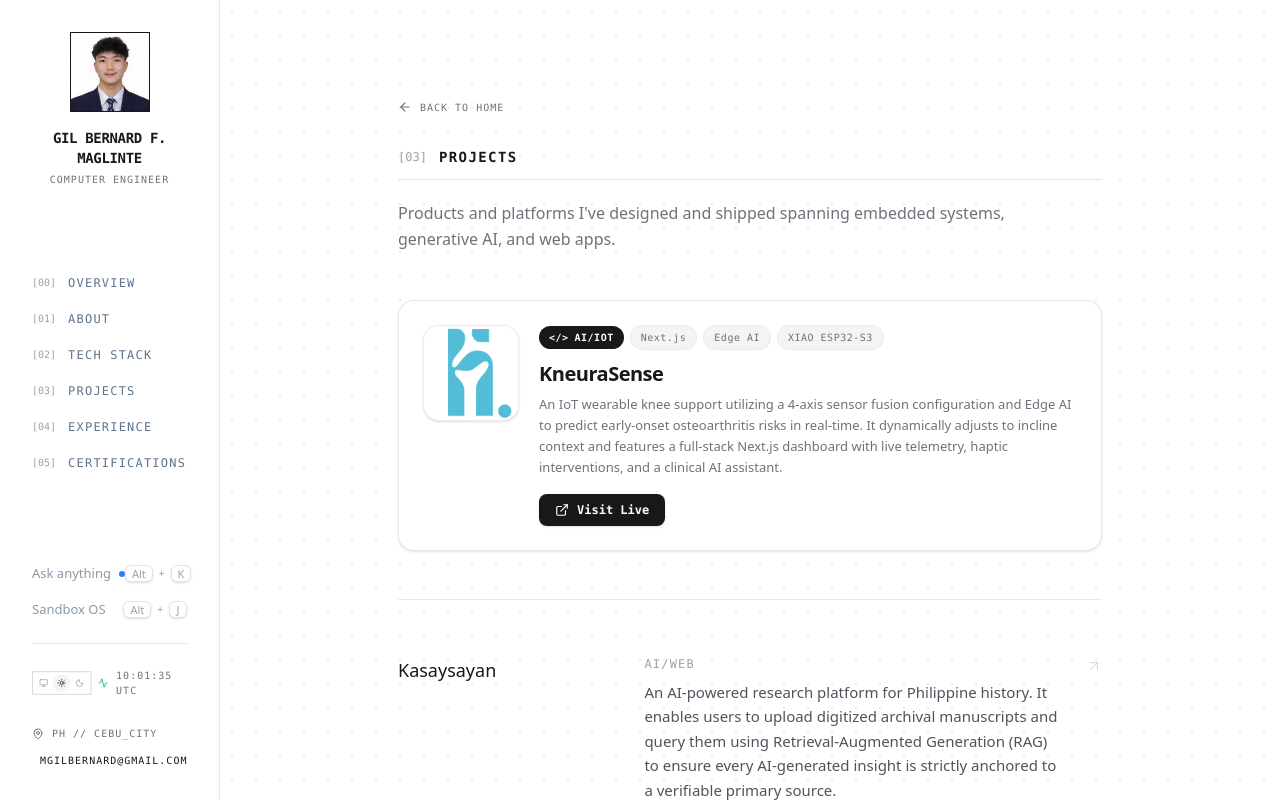
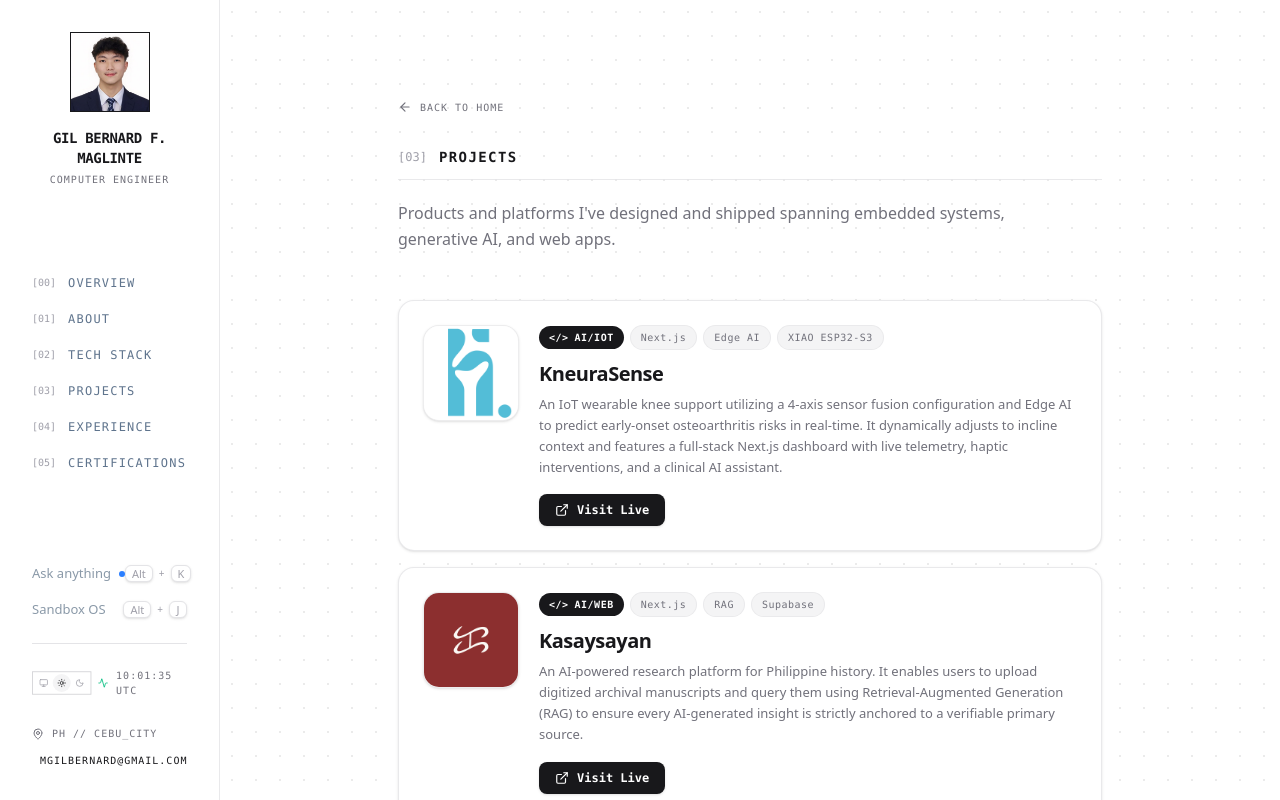
Before and after one commit to Berot1/Portfolio_v2, a Next.js app: page /projects in a window 1280 px wide. Built offline with nearby package versions, Linux system fonts and the light colour scheme.

Commit message:
Renamed lgo

```diff
--- a/src/app/projects/page.tsx
+++ b/src/app/projects/page.tsx
@@ -10,7 +10,7 @@ const getLinkDetails = (url: string) => {
 };
 
 export default function ProjectsPage() {
-  const featuredTitles = ["KneuraSense", "Kasaysayans"];
+  const featuredTitles = ["KneuraSense", "Kasaysayan"];
   const featuredProjects = projects.filter(project => featuredTitles.includes(project.title));
   const otherProjects = projects.filter(project => !featuredTitles.includes(project.title));
 
--- a/src/data/portfolio.ts
+++ b/src/data/portfolio.ts
@@ -33,7 +33,7 @@ export const projects = [
     description: "An AI-powered research platform for Philippine history. It enables users to upload digitized archival manuscripts and query them using Retrieval-Augmented Generation (RAG) to ensure every AI-generated insight is strictly anchored to a verifiable primary source.",
     link: "kasaysayan-archive.vercel.app/",
     tags: ["Next.js", "RAG", "Supabase", "OCR", "TypeScript"],
-    image: "/projects/Kasaysayan.png",
+    image: "/projects/Kasaysayans.png",
     category: "AI/Web"
   },
   {
```
